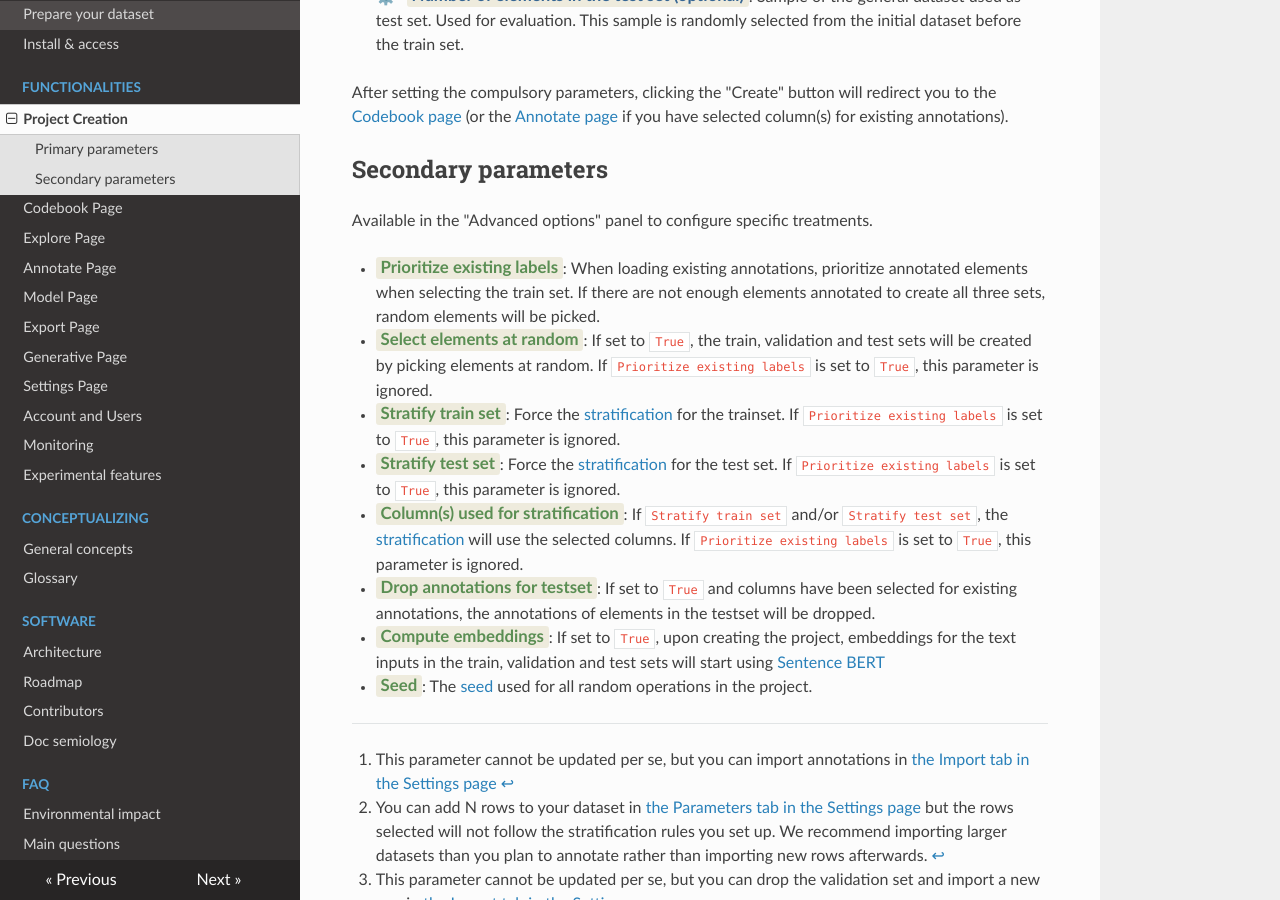
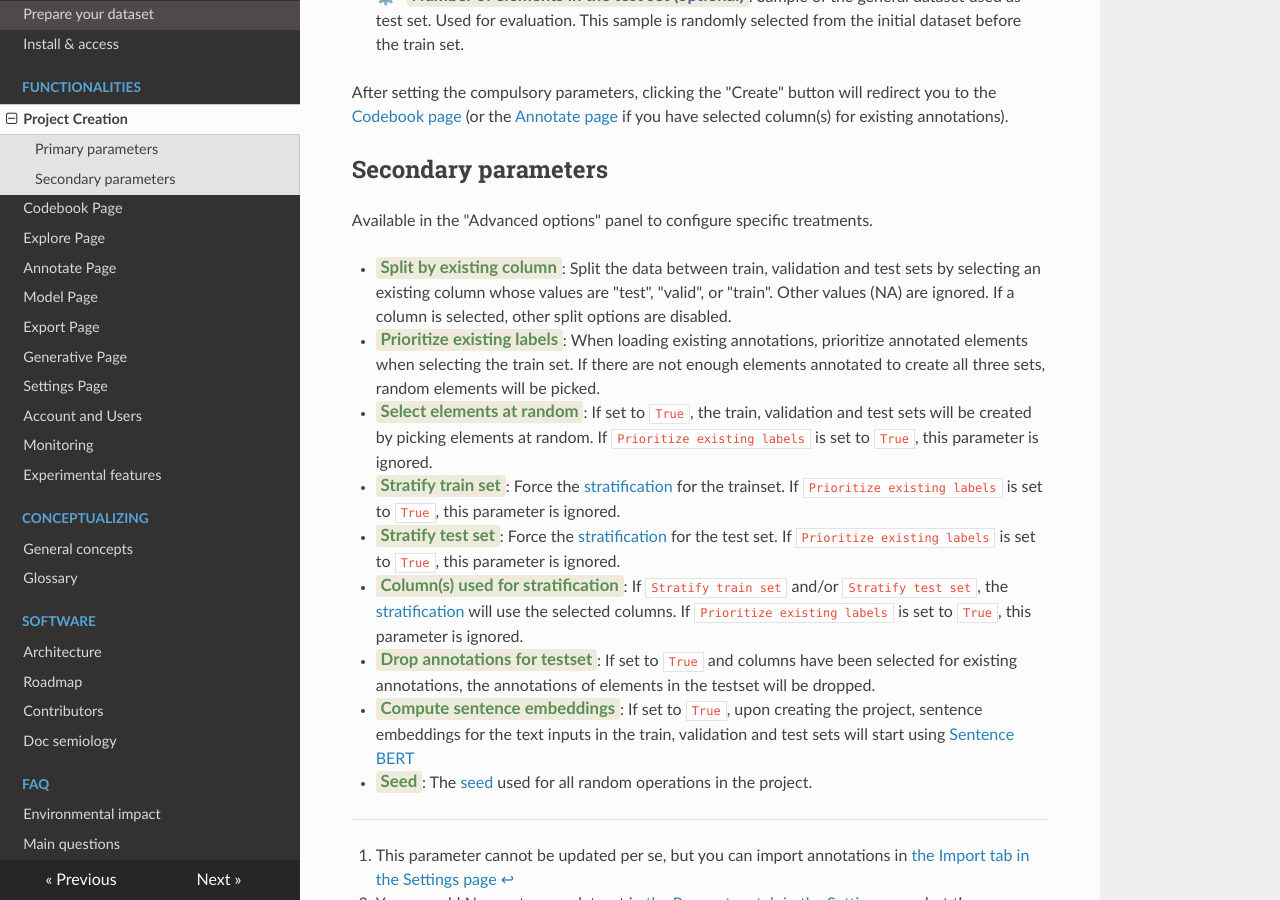
Before and after one commit to activetigger/documentation, an MkDocs documentation site: the page built from docs/functionalities/project-creation.md, in a window 1280 px wide and 900 px high, scrolled down 1252 px. Built offline with MkDocs 1.6.1, drawn with Linux system fonts in a browser that asks for light colours; nearby versions of some CDN libraries.

Commit message:
In Project creation documentation: - added the secondary option "Split by existing column" - matched name of option in the app with name of option in doc for embeddings

```diff
--- a/docs/functionalities/project-creation.md
+++ b/docs/functionalities/project-creation.md
@@ -35,11 +35,12 @@ After setting the compulsory parameters, clicking the "Create" button will redir
 
 Available in the "Advanced options" panel to configure specific treatments.
 
+- <span class="parameter secondary">Split by existing column</span>: Split the data between train, validation and test sets by selecting an existing column whose values are "test", "valid", or "train". Other values (NA) are ignored. If a column is selected, other split options are disabled.
 - <span class="parameter secondary">Prioritize existing labels</span>: When loading existing annotations, prioritize annotated elements when selecting the train set. If there are not enough elements annotated to create all three sets, random elements will be picked.
 - <span class="parameter secondary">Select elements at random</span>: If set to `True`, the train, validation and test sets will be created by picking elements at random. If `Prioritize existing labels` is set to `True`, this parameter is ignored.
 - <span class="parameter secondary">Stratify train set</span>: Force the [stratification](../conceptualizing/glossary.md#dataset-stratification) for the trainset. If `Prioritize existing labels` is set to `True`, this parameter is ignored.
 - <span class="parameter secondary">Stratify test set</span>:  Force the [stratification](../conceptualizing/glossary.md#dataset-stratification) for the test set. If `Prioritize existing labels` is set to `True`, this parameter is ignored.
 - <span class="parameter secondary">Column(s) used for stratification</span>: If `Stratify train set` and/or `Stratify test set`, the [stratification](../conceptualizing/glossary.md#dataset-stratification) will use the selected columns. If `Prioritize existing labels` is set to `True`, this parameter is ignored.
 - <span class="parameter secondary">Drop annotations for testset</span>: If set to `True` and columns have been selected for existing annotations, the annotations of elements in the testset will be dropped.
-- <span class="parameter secondary">Compute embeddings</span>: If set to `True`, upon creating the project, embeddings for the text inputs in the train, validation and test sets will start using [Sentence BERT](https://sbert.net/)
+- <span class="parameter secondary">Compute sentence embeddings</span>: If set to `True`, upon creating the project, sentence embeddings for the text inputs in the train, validation and test sets will start using [Sentence BERT](https://sbert.net/)
 - <span class="parameter secondary">Seed</span>: The [seed](https://en.wikipedia.org/wiki/Random_seed) used for all random operations in the project.
```
